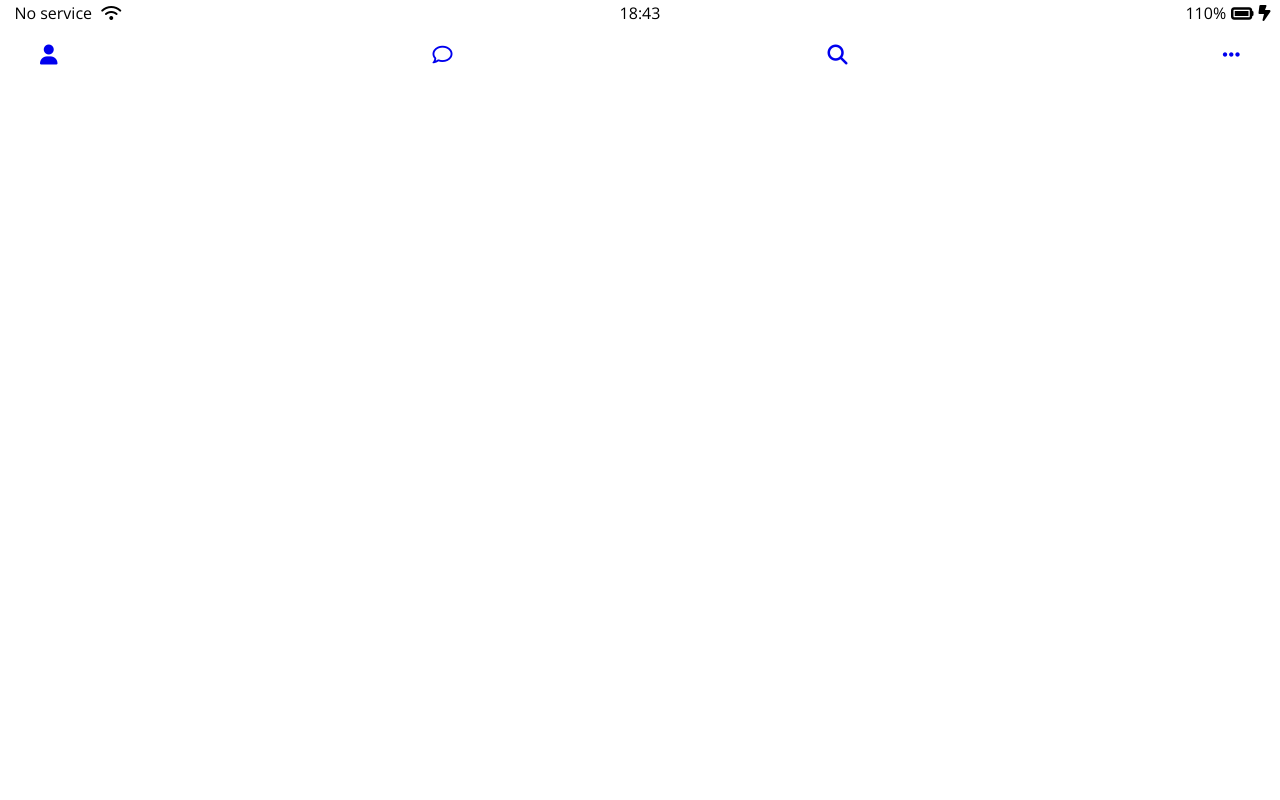
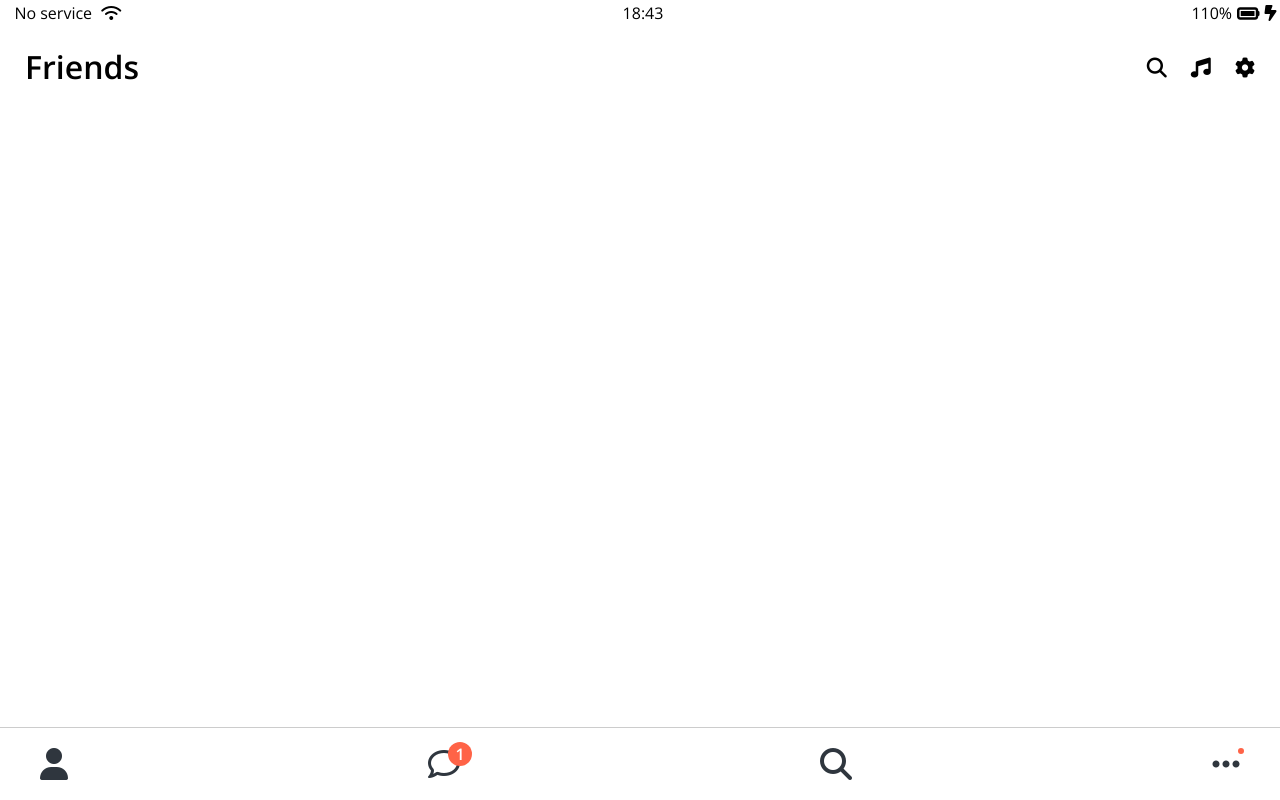
Before and after one commit to yunjaehyuk/HTML-clone, a plain HTML site: page friends.html in a window 1280 px wide. Drawn offline with nearby package versions, Linux system fonts and the light colour scheme.

Commit message:
Store 6.14

```diff
--- a/css/components/nav-bar.css
+++ b/css/components/nav-bar.css
@@ -1,8 +1,46 @@
 .nav {
+  position: fixed;
+  bottom: 0;
+  width: 100%;
+  box-sizing: border-box;
   background-color: #ffffff;
   padding: 20px 40px;
+  border-top: 1px solid rgba(0, 0, 0, 0.2);
 }
 .nav_list {
   display: flex;
   justify-content: space-between;
+  bottom: 0px;
 }
+.nav_link {
+  color: #2f363e;
+  position: relative;
+}
+.nav_notification {
+  background-color: tomato;
+  color: white;
+  display: flex;
+  justify-content: center;
+  align-items: center;
+  width: 24px;
+  height: 24px;
+  border-radius: 12px;
+  right: 5px;
+  left: 20px;
+  bottom: 15px;
+  font-weight: 600;
+  position: absolute;
+}
+.nav_dot {
+  background-color: tomato;
+  display: flex;
+  justify-content: center;
+  align-items: center;
+  width: 6px;
+  height: 6px;
+  border-radius: 3px;
+  color: white;
+  bottom: 27px;
+  left: 26px;
+  position: absolute;
+}
--- /dev/null
+++ b/css/components/screens-header.css
@@ -0,0 +1,13 @@
+.screens-header {
+  display: flex;
+  justify-content: space-between;
+  align-items: center;
+  padding: 25px;
+}
+.screens-header_title {
+  font-size: 32px;
+  font-weight: 600;
+}
+.screens-header_icons span {
+  margin-left: 20px;
+}
--- a/css/components/status-bar.css
+++ b/css/components/status-bar.css
@@ -2,6 +2,8 @@
   display: flex;
   justify-content: center;
   padding: 5px 3px;
+
+  width: 100%;
 }
 .status-bar_column {
   width: 33%;
--- a/css/reset.css
+++ b/css/reset.css
@@ -130,3 +130,7 @@ table {
 input:focus {
   outline: none;
 }
+a {
+  color: inherit;
+  text-decoration: none;
+}
--- a/css/styles.css
+++ b/css/styles.css
@@ -2,8 +2,9 @@
 @import "reset.css";
 @import "variables.css";
 @import "components/nav-bar.css";
+@import "components/status-bar.css";
+@import "components/screens-header.css";
 
-@import "components/status-bar.css";
 /* Screens */
 @import "screens/login.css";
 
--- a/friends.html
+++ b/friends.html
@@ -22,30 +22,41 @@
         <i class="fa-solid fa-bolt-lightning"></i>
       </div>
     </div>
+    <header class="screens-header">
+      <h1 class="screens-header_title">Friends</h1>
+      <div class="screens-header_icons">
+        <span><i class="fa-solid fa-magnifying-glass fa-lg"></i></span>
+        <span><i class="fa-solid fa-music fa-lg"></i></span>
+        <span><i class="fa-solid fa-gear fa-lg"></i></span>
+      </div>
+    </header>
     <nav class="nav">
       <ul class="nav_list">
         <li class="nav_btn">
           <a class="nav_link" href="#"
-            ><i class="fa-solid fa-user fa-lg"></i
+            ><i class="fa-solid fa-user fa-2x"></i
           ></a>
         </li>
         <li class="nav_btn">
           <a class="nav_link" href="#"
-            ><i class="fa-regular fa-comment fa-lg"></i
+            ><span class="nav_notification">1</span
+            ><i class="fa-regular fa-comment fa-2x"></i
           ></a>
         </li>
         <li class="nav_btn">
           <a class="nav_link" href="#"
-            ><i class="fa-solid fa-magnifying-glass fa-lg"></i
-          ></a>
+            ><i class="fa-solid fa-magnifying-glass fa-2x"></i>
+          </a>
         </li>
         <li class="nav_btn">
           <a class="nav_link" href="#"
-            ><i class="fa-solid fa-ellipsis fa-lg"></i
+            ><span class="nav_dot">.</span
+            ><i class="fa-solid fa-ellipsis fa-2x"></i
           ></a>
         </li>
       </ul>
     </nav>
+
     <script
       src="https://kit.fontawesome.com/93af2bc62b.js"
       crossorigin="anonymous"
```
